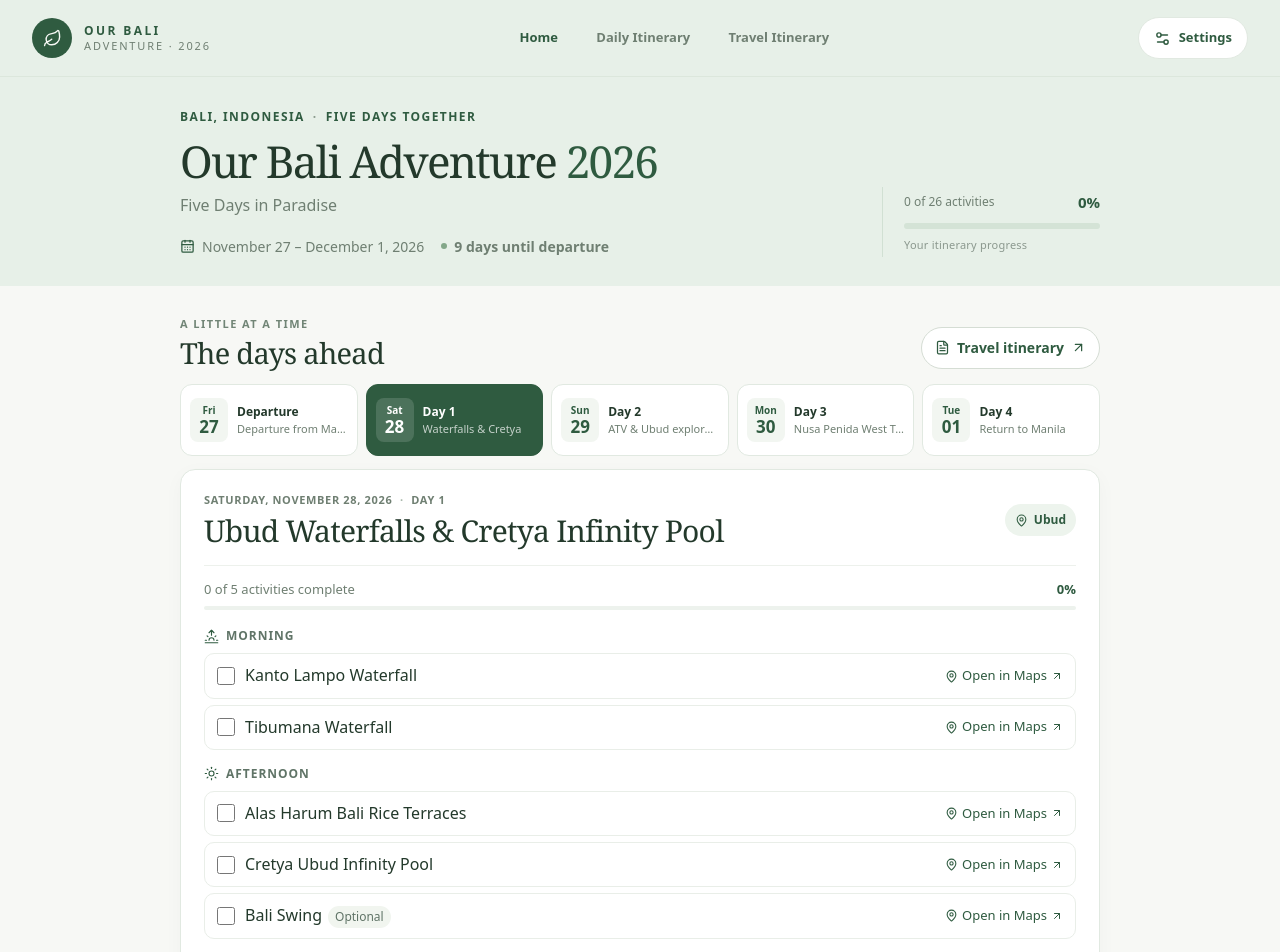
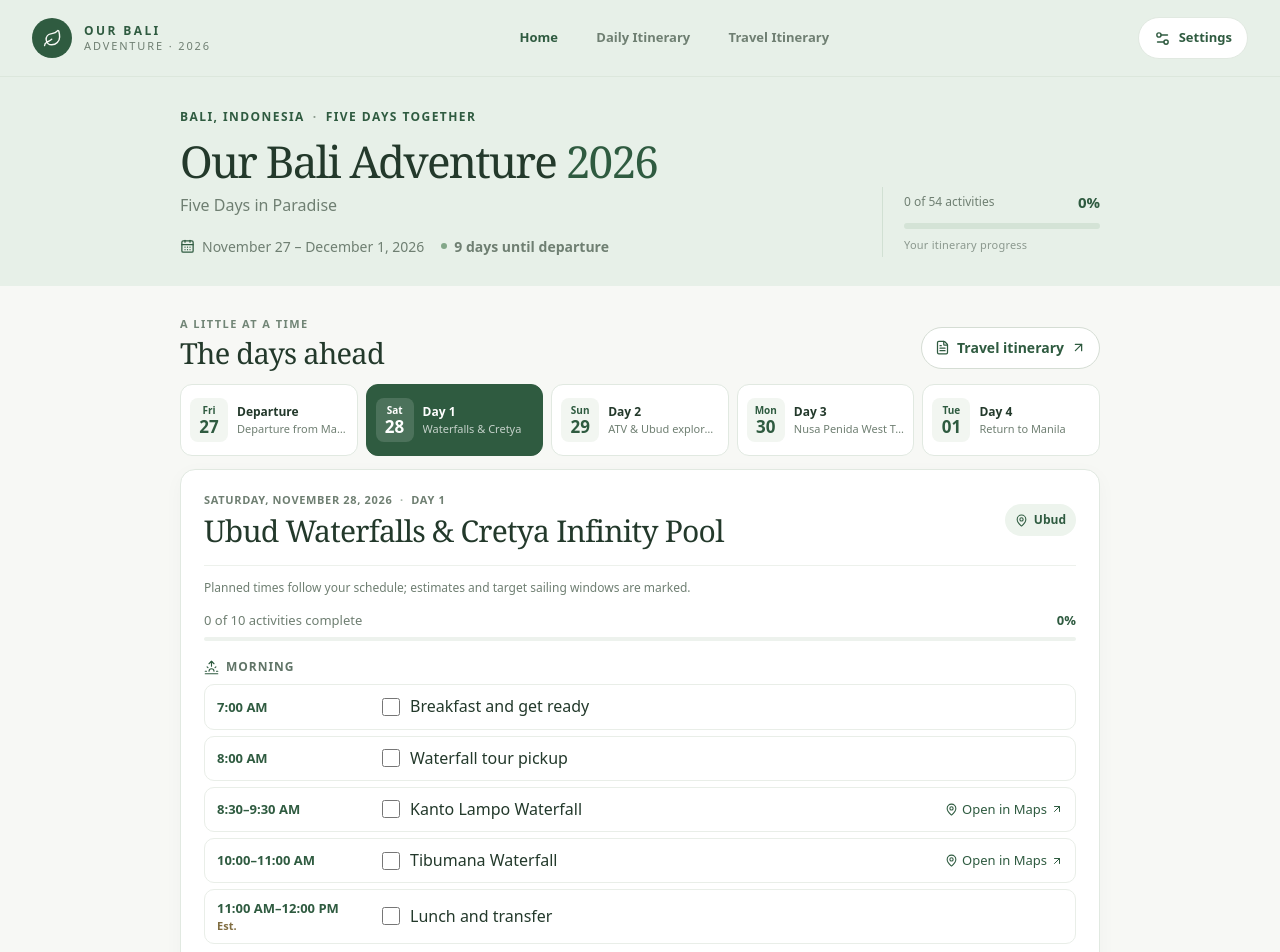
Before and after one commit to mlester999/bali-trip-tracker, a Next.js app: page / in a window 1280 px wide. Shown: the top 952 px of the page. Built offline with nearby package versions, Linux system fonts and the light colour scheme.

Commit message:
added time

```diff
--- a/src/app/globals.css
+++ b/src/app/globals.css
@@ -405,6 +405,10 @@ a { color: inherit; }
 .activity-group-title svg { color: var(--forest); }
 .activity-list { gap: 6px; }
 .activity-row { grid-template-columns: minmax(0, 1fr) auto; align-items: center; gap: 10px; padding: 10px 12px; border: 1px solid #e9eee8; border-radius: 10px; background: #fff; }
+.activity-row.has-time { grid-template-columns: 155px minmax(0, 1fr) auto; }
+.activity-time-wrap { display: flex; min-width: 0; flex-direction: column; align-items: flex-start; gap: 2px; }
+.activity-time { color: var(--forest); font-size: 13px; font-weight: 750; line-height: 1.3; white-space: nowrap; }
+.activity-time-note { color: #806d42; font-size: 11px; font-weight: 700; line-height: 1.25; }
 .activity-label { align-items: center; gap: 10px; }
 .activity-label input { width: 18px; height: 18px; margin: 0; accent-color: var(--forest); }
 .activity-title { color: var(--ink); font-size: 16px; font-weight: 530; line-height: 1.45; }
@@ -415,6 +419,7 @@ a { color: inherit; }
 .accommodation-note { margin: 13px 0 0; padding-top: 12px; border-color: #edf1ec; font-size: 14px; }
 .day-detail-footer { display: flex; flex-wrap: wrap; align-items: center; justify-content: space-between; gap: 12px; margin-top: 14px; padding-top: 13px; border-top: 1px solid #edf1ec; }
 .day-detail-footer .local-privacy-note { justify-content: flex-start; margin: 0; font-size: 11px; }
+.schedule-note { margin: 13px 0 0; color: var(--muted); font-size: 12px; line-height: 1.5; }
 .day-navigation-buttons { display: flex; justify-content: flex-end; gap: 7px; }
 .day-navigation-buttons .button { min-height: 42px; padding: 0 14px; }
 .form-field { font-size: 13px; }
@@ -470,9 +475,13 @@ a { color: inherit; }
   .day-detail-header { align-items: flex-start; gap: 10px; padding-bottom: 13px; }
   .day-date-line { font-size: 10px; }
   .day-detail-title { font-size: 24px; }
+  .schedule-note { margin-top: 11px; }
   .location-pill { margin-top: 2px; }
   .activity-groups { gap: 13px; padding-top: 14px; }
-  .activity-row { grid-template-columns: minmax(0, 1fr); gap: 5px; padding: 11px 11px; }
+  .activity-row, .activity-row.has-time { grid-template-columns: minmax(0, 1fr); gap: 5px; padding: 11px 11px; }
+  .activity-time-wrap { flex-direction: row; align-items: baseline; gap: 8px; }
+  .activity-time { font-size: 14px; }
+  .activity-time-note { font-size: 12px; }
   .activity-label { align-items: flex-start; }
   .activity-label input { margin-top: 1px; }
   .map-link { margin-left: 28px; font-size: 12px; }
--- a/src/components/home-page.tsx
+++ b/src/components/home-page.tsx
@@ -76,7 +76,13 @@ function ActivityList({
             const isComplete = Boolean(completed[activity.id]);
             const checkboxId = `activity-${activity.id}`;
             return (
-              <li className={`activity-row${isComplete ? " is-complete" : ""}`} key={activity.id}>
+              <li className={`activity-row${activity.time ? " has-time" : ""}${isComplete ? " is-complete" : ""}`} key={activity.id}>
+                {activity.time && (
+                  <div className="activity-time-wrap">
+                    <span className="activity-time">{activity.time}</span>
+                    {activity.timeQualifier && <small className="activity-time-note">{activity.timeQualifier}</small>}
+                  </div>
+                )}
                 <label className="activity-label" htmlFor={checkboxId}>
                   <input
                     checked={isComplete}
@@ -244,6 +250,8 @@ export function HomePage() {
             )}
           </header>
 
+          <p className="schedule-note">Planned times follow your schedule; estimates and target sailing windows are marked.</p>
+
           <div className="day-progress-summary">
             <span>{isHydrated ? `${dayProgress.done} of ${dayProgress.total} activities complete` : "Loading day progress…"}</span>
             <strong>{isHydrated ? `${dayProgress.percent}%` : "—"}</strong>
--- a/src/data/itinerary.ts
+++ b/src/data/itinerary.ts
@@ -5,6 +5,15 @@ const group = (
   label: string,
   activities: ActivityGroup["activities"],
 ): ActivityGroup => ({ key, label, activities });
+
+const activity = (
+  id: string,
+  time: string,
+  title: string,
+  options: Partial<Omit<ActivityGroup["activities"][number], "id" | "time" | "title">> & {
+    timeQualifier?: "Est." | "Target";
+  } = {},
+): ActivityGroup["activities"][number] => ({ id, time, title, ...options });
 
 export const TRIP_DAYS: ItineraryDay[] = [
   {
@@ -21,15 +30,19 @@ export const TRIP_DAYS: ItineraryDay[] = [
       group("morning", "Morning", []),
       group("afternoon", "Afternoon", []),
       group("evening", "Evening", [
-        { id: "2026-11-27-flight-to-bali", title: "Flight from Manila to Bali" },
+        activity("2026-11-27-flight-to-bali", "8:00 PM", "Flight from Manila to Bali"),
       ]),
       group("overnight", "Overnight", [
-        {
-          id: "2026-11-27-arrival-airport",
-          title: "Arrival at Ngurah Rai International Airport",
-        },
-        { id: "2026-11-27-transfer-ubud", title: "Airport transfer to Ubud" },
-        { id: "2026-11-27-accommodation-ubud", title: "Hotel accommodation in Ubud" },
+        activity(
+          "2026-11-27-arrival-airport",
+          "11:30 PM–12:30 AM",
+          "Arrival at Ngurah Rai International Airport",
+          { timeQualifier: "Est." },
+        ),
+        activity("2026-11-27-clear-immigration", "12:30–1:30 AM", "Clear immigration and collect baggage"),
+        activity("2026-11-27-meet-driver", "1:30–2:00 AM", "Meet airport driver"),
+        activity("2026-11-27-transfer-ubud", "2:00–3:30 AM", "Airport transfer to Ubud"),
+        activity("2026-11-27-accommodation-ubud", "3:30 AM", "Hotel check-in and rest"),
       ]),
     ],
   },
@@ -45,37 +58,35 @@ export const TRIP_DAYS: ItineraryDay[] = [
     accommodation: "Ubud",
     groups: [
       group("morning", "Morning", [
-        {
-          id: "2026-11-28-kanto-lampo",
-          title: "Kanto Lampo Waterfall",
+        activity("2026-11-28-breakfast", "7:00 AM", "Breakfast and get ready"),
+        activity("2026-11-28-tour-pickup", "8:00 AM", "Waterfall tour pickup"),
+        activity("2026-11-28-kanto-lampo", "8:30–9:30 AM", "Kanto Lampo Waterfall", {
           mapsQuery: "Kanto Lampo Waterfall Bali",
-        },
-        {
-          id: "2026-11-28-tibumana",
-          title: "Tibumana Waterfall",
+        }),
+        activity("2026-11-28-tibumana", "10:00–11:00 AM", "Tibumana Waterfall", {
           mapsQuery: "Tibumana Waterfall Bali",
-        },
+        }),
+        activity("2026-11-28-lunch-transfer", "11:00 AM–12:00 PM", "Lunch and transfer", {
+          timeQualifier: "Est.",
+        }),
       ]),
       group("afternoon", "Afternoon", [
-        {
-          id: "2026-11-28-alas-harum",
-          title: "Alas Harum Bali Rice Terraces",
+        activity("2026-11-28-alas-harum", "12:00–1:00 PM", "Alas Harum Bali Rice Terraces", {
           mapsQuery: "Alas Harum Bali",
-        },
-        {
-          id: "2026-11-28-cretya",
-          title: "Cretya Ubud Infinity Pool",
-          mapsQuery: "Cretya Ubud Bali",
-        },
-        {
-          id: "2026-11-28-bali-swing",
-          title: "Bali Swing",
+        }),
+        activity("2026-11-28-bali-swing", "12:00–1:00 PM", "Bali Swing", {
           mapsQuery: "Bali Swing Ubud",
           optional: true,
-        },
+          detail: "Optional stop at Alas Harum.",
+        }),
+        activity("2026-11-28-cretya", "1:00–3:00 PM", "Cretya Ubud Infinity Pool", {
+          mapsQuery: "Cretya Ubud Bali",
+        }),
+        activity("2026-11-28-tour-dropoff", "3:00–3:30 PM", "Tour drop-off"),
+        activity("2026-11-28-rest-ubud", "4:00–6:00 PM", "Rest at the hotel"),
       ]),
       group("evening", "Evening", [
-        { id: "2026-11-28-dinner-ubud", title: "Dinner and leisure in Ubud" },
+        activity("2026-11-28-dinner-ubud", "6:30–8:00 PM", "Dinner and leisure in Ubud"),
       ]),
     ],
   },
@@ -91,36 +102,36 @@ export const TRIP_DAYS: ItineraryDay[] = [
     accommodation: "Ubud",
     groups: [
       group("morning", "Morning", [
-        {
-          id: "2026-11-29-atv",
-          title: "Tandem ATV Adventure",
+        activity("2026-11-29-breakfast", "7:30 AM", "Breakfast"),
+        activity("2026-11-29-atv-departure", "8:30 AM", "Depart for the ATV adventure"),
+        activity("2026-11-29-atv", "9:00–11:00 AM", "Tandem ATV Adventure", {
           mapsQuery: "Tandem ATV Adventure Ubud Bali",
-        },
+        }),
+        activity("2026-11-29-lunch-transfer", "11:00 AM–12:00 PM", "Lunch and transfer", {
+          timeQualifier: "Est.",
+        }),
       ]),
       group("afternoon", "Afternoon", [
-        {
-          id: "2026-11-29-monkey-forest",
-          title: "Sacred Monkey Forest Sanctuary",
+        activity("2026-11-29-monkey-forest", "12:00–1:30 PM", "Sacred Monkey Forest Sanctuary", {
           mapsQuery: "Sacred Monkey Forest Sanctuary Ubud",
-        },
-        {
-          id: "2026-11-29-ubud-palace",
-          title: "Ubud Palace",
+        }),
+        activity("2026-11-29-ubud-palace", "1:30–2:30 PM", "Ubud Palace", {
           mapsQuery: "Ubud Palace Bali",
-        },
-        {
-          id: "2026-11-29-ubud-market",
-          title: "Ubud Traditional Market",
+          detail: "Shared sightseeing window with the traditional market.",
+        }),
+        activity("2026-11-29-ubud-market", "1:30–2:30 PM", "Ubud Traditional Market", {
           mapsQuery: "Ubud Traditional Market Bali",
-        },
-        {
-          id: "2026-11-29-cafes",
-          title: "Café hopping in Ubud",
+          detail: "Shared sightseeing window with Ubud Palace.",
+        }),
+        activity("2026-11-29-cafes", "2:30–4:00 PM", "Café hopping in Ubud", {
           mapsQuery: "cafes in Ubud Bali",
-        },
+        }),
+        activity("2026-11-29-rest-ubud", "4:00–6:00 PM", "Rest at the hotel"),
       ]),
       group("evening", "Evening", [
-        { id: "2026-11-29-dinner-ubud", title: "Dinner and leisure in Ubud" },
+        activity("2026-11-29-dinner-ubud", "6:00–7:30 PM", "Dinner and leisure in Ubud"),
+        activity("2026-11-29-pack", "7:30–8:30 PM", "Pack for Nusa Penida"),
+        activity("2026-11-29-sleep", "9:00 PM", "Sleep early"),
       ]),
     ],
   },
@@ -136,35 +147,45 @@ export const TRIP_DAYS: ItineraryDay[] = [
     accommodation: "Seminyak",
     groups: [
       group("morning", "Morning", [
-        { id: "2026-11-30-ubud-sanur", title: "Travel from Ubud to Sanur Harbour" },
-        { id: "2026-11-30-fast-boat-outbound", title: "Fast boat to Nusa Penida" },
-        {
-          id: "2026-11-30-kelingking",
-          title: "Kelingking Beach Viewpoint",
+        activity("2026-11-30-wakeup", "5:00 AM", "Wake up and check out"),
+        activity("2026-11-30-ubud-sanur", "5:30–6:45 AM", "Travel from Ubud to Sanur Harbour"),
+        activity("2026-11-30-boat-checkin", "6:45–7:30 AM", "Boat check-in"),
+        activity("2026-11-30-fast-boat-outbound", "7:30–8:15 AM", "Fast boat to Nusa Penida", {
+          timeQualifier: "Target",
+        }),
+        activity("2026-11-30-meet-island-driver", "8:15–9:00 AM", "Meet island driver"),
+        activity("2026-11-30-kelingking", "9:00–10:15 AM", "Kelingking Beach Viewpoint", {
           mapsQuery: "Kelingking Beach Viewpoint Nusa Penida",
-        },
+        }),
+        activity("2026-11-30-drive-next-stop", "10:15–11:00 AM", "Drive to the next stop"),
       ]),
       group("afternoon", "Afternoon", [
-        {
-          id: "2026-11-30-broken-beach",
-          title: "Broken Beach",
+        activity("2026-11-30-broken-beach", "11:00 AM–12:00 PM", "Broken Beach", {
           mapsQuery: "Broken Beach Nusa Penida",
-        },
-        {
-          id: "2026-11-30-angels-billabong",
-          title: "Angel's Billabong",
+          detail: "Shared visit window with Angel's Billabong.",
+        }),
+        activity("2026-11-30-angels-billabong", "11:00 AM–12:00 PM", "Angel's Billabong", {
           mapsQuery: "Angel's Billabong Nusa Penida",
-        },
-        {
-          id: "2026-11-30-crystal-bay",
-          title: "Crystal Bay",
+          detail: "Shared visit window with Broken Beach.",
+        }),
+        activity("2026-11-30-lunch", "12:00–1:00 PM", "Lunch and transfer", {
+          timeQualifier: "Est.",
+        }),
+        activity("2026-11-30-crystal-bay", "1:00–2:00 PM", "Crystal Bay", {
           mapsQuery: "Crystal Bay Nusa Penida",
-        },
-        { id: "2026-11-30-fast-boat-return", title: "Return fast boat to Sanur" },
-        { id: "2026-11-30-transfer-seminyak", title: "Transfer directly to Seminyak" },
+        }),
+        activity("2026-11-30-return-harbour", "2:00–3:00 PM", "Return to the island harbour"),
+        activity("2026-11-30-fast-boat-return", "3:30–4:15 PM", "Return fast boat to Sanur", {
+          timeQualifier: "Target",
+        }),
+        activity("2026-11-30-collect-bags", "4:15–5:00 PM", "Collect bags and meet the driver"),
+        activity("2026-11-30-transfer-seminyak", "5:00–6:30 PM", "Transfer directly to Seminyak"),
       ]),
       group("evening", "Evening", [
-        { id: "2026-11-30-dinner-seminyak", title: "Dinner and leisure in Seminyak" },
+        activity("2026-11-30-hotel-checkin", "6:30–7:00 PM", "Seminyak hotel check-in"),
+        activity("2026-11-30-dinner-seminyak", "7:00–8:00 PM", "Dinner and leisure in Seminyak"),
+        activity("2026-11-30-pack-flight", "8:00–9:00 PM", "Pack for the flight"),
+        activity("2026-11-30-sleep", "9:00 PM", "Sleep early"),
       ]),
     ],
   },
@@ -179,15 +200,15 @@ export const TRIP_DAYS: ItineraryDay[] = [
     shortTitle: "Return to Manila",
     groups: [
       group("morning", "Morning", [
-        {
-          id: "2026-12-01-transfer-airport",
-          title: "Early morning transfer from Seminyak to Ngurah Rai International Airport",
-        },
-        {
-          id: "2026-12-01-flight-to-manila",
-          title: "Flight back to Manila",
-          detail: "Return flight departure: 8:35 AM",
-        },
+        activity("2026-12-01-wakeup", "4:15 AM", "Wake up and pack"),
+        activity("2026-12-01-checkout", "4:45 AM", "Hotel check-out"),
+        activity("2026-12-01-transfer-airport", "5:00 AM", "Airport driver pickup and transfer from Seminyak"),
+        activity("2026-12-01-arrive-airport", "5:45–6:00 AM", "Arrive at Ngurah Rai International Airport", {
+          timeQualifier: "Target",
+        }),
+        activity("2026-12-01-airport-checkin", "6:00–7:30 AM", "Check-in, immigration, and security"),
+        activity("2026-12-01-gate", "7:30–8:00 AM", "Proceed to the gate"),
+        activity("2026-12-01-flight-to-manila", "8:35 AM", "Flight back to Manila"),
       ]),
       group("afternoon", "Afternoon", []),
       group("evening", "Evening", []),
@@ -201,8 +222,8 @@ export const IMMIGRATION_DAYS: ImmigrationDay[] = [
     date: "November 27, 2026",
     weekday: "Friday",
     details: [
-      "Departure from Manila to Bali.",
-      "On arrival at Ngurah Rai International Airport, transfer to Ubud for hotel accommodation.",
+      "8:00 PM departure from Manila to Bali.",
+      "Estimated arrival at Ngurah Rai International Airport: 11:30 PM–12:30 AM, followed by transfer to Ubud.",
     ],
   },
   {
@@ -210,7 +231,7 @@ export const IMMIGRATION_DAYS: ImmigrationDay[] = [
     date: "November 28, 2026",
     weekday: "Saturday",
     details: [
-      "Kanto Lampo Waterfall, Tibumana Waterfall, Alas Harum Bali, and Cretya Ubud.",
+      "8:00 AM tour pickup; planned visits: Kanto Lampo Waterfall (8:30–9:30 AM), Tibumana Waterfall (10:00–11:00 AM), Alas Harum Bali (12:00–1:00 PM), and Cretya Ubud (1:00–3:00 PM).",
       "Accommodation in Ubud.",
     ],
   },
@@ -219,7 +240,7 @@ export const IMMIGRATION_DAYS: ImmigrationDay[] = [
     date: "November 29, 2026",
     weekday: "Sunday",
     details: [
-      "Tandem ATV Adventure, Sacred Monkey Forest Sanctuary, Ubud Palace, and Ubud Traditional Market.",
+      "Tandem ATV Adventure (9:00–11:00 AM), Sacred Monkey Forest Sanctuary (12:00–1:30 PM), Ubud Palace and Traditional Market (1:30–2:30 PM), and café hopping (2:30–4:00 PM).",
       "Accommodation in Ubud.",
     ],
   },
@@ -228,9 +249,9 @@ export const IMMIGRATION_DAYS: ImmigrationDay[] = [
     date: "November 30, 2026",
     weekday: "Monday",
     details: [
-      "Travel from Ubud to Sanur Harbour and take a fast boat to Nusa Penida.",
-      "Nusa Penida West Tour: Kelingking Beach Viewpoint, Broken Beach, Angel's Billabong, and Crystal Bay.",
-      "Return to Sanur and transfer directly to Seminyak for evening leisure and accommodation.",
+      "Travel from Ubud to Sanur Harbour (5:30–6:45 AM); target fast boat to Nusa Penida (7:30–8:15 AM).",
+      "Nusa Penida West Tour: Kelingking Beach Viewpoint (9:00–10:15 AM), Broken Beach and Angel's Billabong (11:00 AM–12:00 PM), and Crystal Bay (1:00–2:00 PM).",
+      "Target return fast boat to Sanur (3:30–4:15 PM), then transfer directly to Seminyak (5:00–6:30 PM) for evening leisure and accommodation.",
     ],
   },
   {
@@ -238,7 +259,7 @@ export const IMMIGRATION_DAYS: ImmigrationDay[] = [
     date: "December 1, 2026",
     weekday: "Tuesday",
     details: [
-      "Early morning transfer from Seminyak to Ngurah Rai International Airport.",
+      "Airport transfer pickup from Seminyak at 5:00 AM; target arrival at Ngurah Rai International Airport is 5:45–6:00 AM.",
       "Flight back to Manila; return flight departure is at 8:35 AM.",
     ],
   },
--- a/src/types/trip.ts
+++ b/src/types/trip.ts
@@ -3,6 +3,8 @@ export type ActivityGroupKey = "morning" | "afternoon" | "evening" | "overnight"
 export type ItineraryActivity = {
   id: string;
   title: string;
+  time?: string;
+  timeQualifier?: "Est." | "Target";
   mapsQuery?: string;
   optional?: boolean;
   detail?: string;
```
